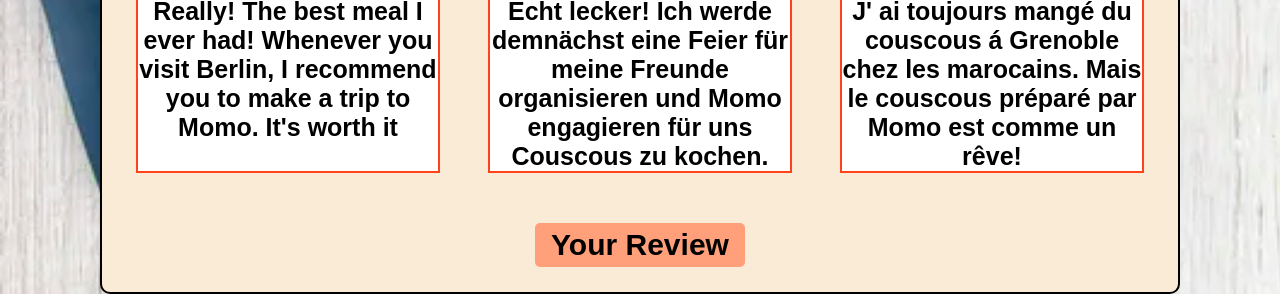
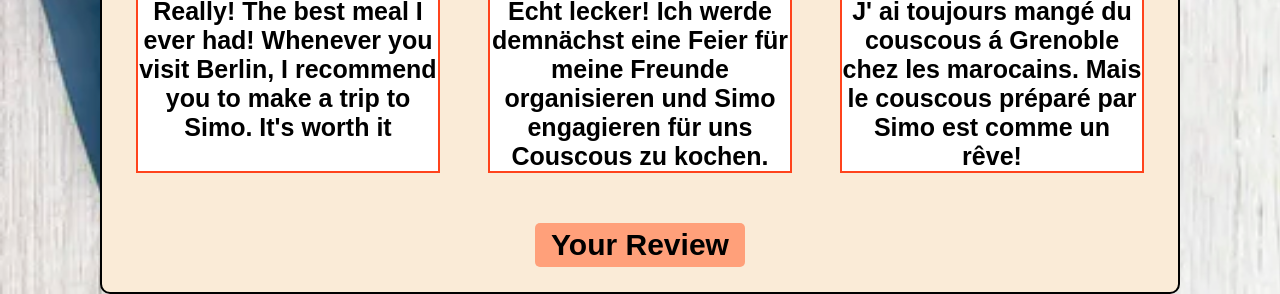
Before and after one commit to rielka/odin_landing_page, a plain HTML site: page index.html in a window 1280 px wide. Shown: the part 665-959 px from the top of the page. Drawn offline with Linux system fonts and the light colour scheme; a web font is replaced by a local one.

Commit message:
index.html

```diff
--- a/index.html
+++ b/index.html
@@ -50,19 +50,19 @@
 
                     <div class="customer">
                         <h3>Maria Lopez</h3>
-                        <p>Really! The best meal I ever had! Whenever you visit Berlin, I recommend you to make a trip to Momo. It's worth it</p>
+                        <p>Really! The best meal I ever had! Whenever you visit Berlin, I recommend you to make a trip to Simo. It's worth it</p>
 
                     </div>
                     <div class="customer">
                         <h3>Sara Hahn</h3>
                         <p>Echt lecker! Ich werde demnächst eine Feier für meine Freunde
-                            organisieren und Momo engagieren für uns Couscous zu kochen.</p>
+                            organisieren und Simo engagieren für uns Couscous zu kochen.</p>
 
                     </div>
                     <div class="customer">
 
                         <h3>Paul Leclerc</h3>
-                        <p>J' ai toujours mangé du couscous á Grenoble chez les marocains. Mais le couscous préparé par Momo est comme un rêve!</p>
+                        <p>J' ai toujours mangé du couscous á Grenoble chez les marocains. Mais le couscous préparé par Simo est comme un rêve!</p>
 
                     </div>
 
```
